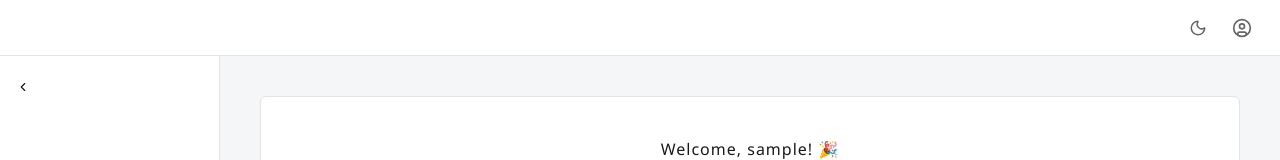
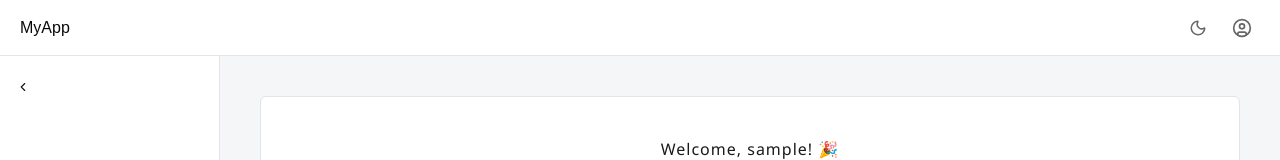
Before and after one commit to DevBhargav07/project, a React (Vite) app in the folder frontend/: page /dashboard in a window 1280 px wide. Shown: the top 160 px of the page. Built offline with nearby package versions, Linux system fonts and the light colour scheme; sample sign-in values are in the browser's storage.

Commit message:
changes to topbar

```diff
--- a/frontend/src/components/Topbar.jsx
+++ b/frontend/src/components/Topbar.jsx
@@ -37,7 +37,8 @@ export default function Topbar() {
 
   return (
     <header className="topbar">
-      <div className="topbar-spacer" />
+      <div className="topbar-brand">MyApp</div>
+
       <div className="topbar-actions">
         <button
           onClick={toggleTheme}
```
